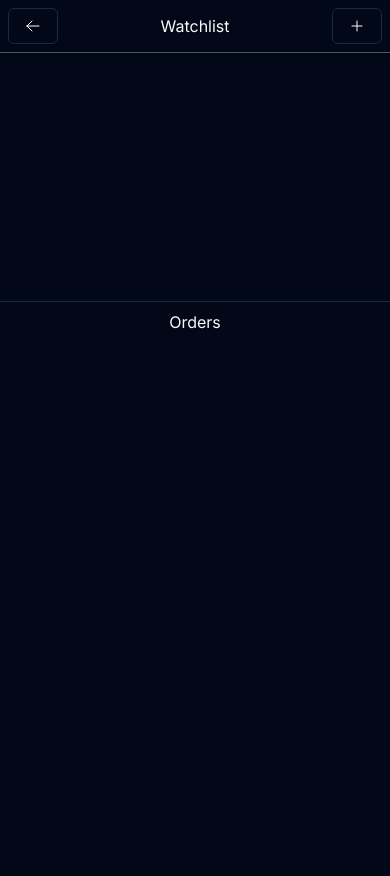
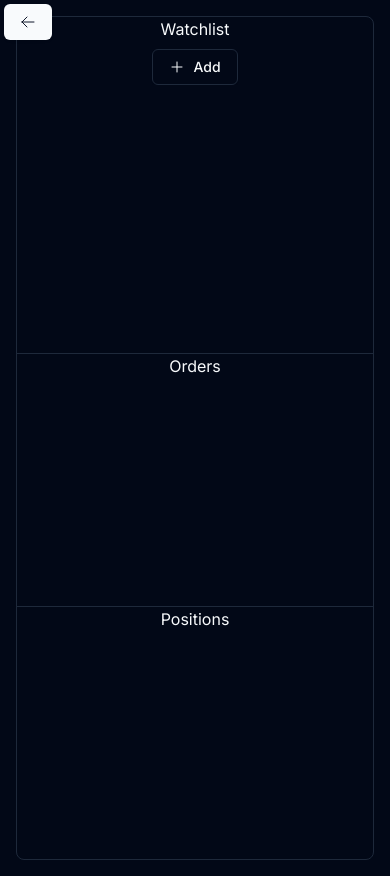
Before and after one commit to yogeshpatel23/algo-link, a Next.js app: page /terminal in a window 390 px wide. Before the commit the page ends 844 px from the top, so only its background shows below. Built offline with nearby package versions, Linux system fonts and the light colour scheme.

Commit message:
watchlist ui and Serch UX

```diff
--- a/package.json
+++ b/package.json
@@ -14,6 +14,7 @@
     "@radix-ui/react-dialog": "^1.0.5",
     "@radix-ui/react-icons": "^1.3.0",
     "@radix-ui/react-label": "^2.0.2",
+    "@radix-ui/react-scroll-area": "^1.0.5",
     "@radix-ui/react-select": "^2.0.0",
     "@radix-ui/react-separator": "^1.0.3",
     "@radix-ui/react-slot": "^1.0.2",
@@ -30,6 +31,7 @@
     "react-dom": "^18",
     "react-hook-form": "^7.49.3",
     "react-redux": "^9.1.0",
+    "react-resizable-panels": "^1.0.9",
     "tailwind-merge": "^2.2.0",
     "tailwindcss-animate": "^1.0.7",
     "vaul": "^0.8.9",
--- a/src/app/terminal/page.tsx
+++ b/src/app/terminal/page.tsx
@@ -2,6 +2,11 @@
 import { Order } from "@/components/Order";
 import Ticker from "@/components/Ticker";
 import { Button, buttonVariants } from "@/components/ui/button";
+import {
+  ResizableHandle,
+  ResizablePanel,
+  ResizablePanelGroup,
+} from "@/components/ui/resizable";
 import { Separator } from "@/components/ui/separator";
 import { useToast } from "@/components/ui/use-toast";
 
@@ -16,6 +21,7 @@ import {
 } from "@/store/orderSlice";
 import { updateScript } from "@/store/watchlistSlice";
 import { PlusIcon, ArrowLeftIcon } from "@heroicons/react/24/outline";
+import { ScrollArea } from "@/components/ui/scroll-area";
 import Link from "next/link";
 import { useEffect, useRef } from "react";
 import { useDispatch, useSelector } from "react-redux";
@@ -158,31 +164,53 @@ export default function Terminal() {
   }
 
   return (
-    <div className="min-h-screen">
-      <div className="flex justify-between items-center shadow-md p-2  dark:border-b dark:border-b-gray-600">
-        <Link href="/" className={buttonVariants({ variant: "outline" })}>
+    <div className="min-h-screen p-4">
+      <div className="fixed top-0 left-0 flex justify-between items-center p-1">
+        <Link href="/" className={buttonVariants()}>
           <ArrowLeftIcon className="w-4 h-4" />
         </Link>
-        <h2>Watchlist</h2>
+      </div>
+      <ResizablePanelGroup
+        direction="vertical"
+        className="min-h-svh rounded-lg border"
+      >
+        <ResizablePanel defaultSize={40}>
+          <div className="h-60">
+            <h2 className=" text-center">Watchlist</h2>
+            <ScrollArea>
+              <div>
+                {scripts.map((script) => (
+                  <Ticker key={script.token} vy={vy.current!} script={script} />
+                ))}
+
+                <div className="flex justify-center w-full mt-2">
                   <Link
                     href="/terminal/add"
                     className={buttonVariants({ variant: "outline" })}
                   >
-          <PlusIcon className="w-4 h-4" />
+                    <PlusIcon className="w-4 h-4 mr-2" /> Add
                   </Link>
                 </div>
-      <div className="h-60">
-        {scripts.map((script) => (
-          <Ticker key={script.token} vy={vy.current!} script={script} />
-        ))}
               </div>
-      <Separator className="my-2" />
+            </ScrollArea>
+          </div>
+        </ResizablePanel>
+        <ResizableHandle />
+        <ResizablePanel defaultSize={30}>
           <div>
             <h2 className="text-center">Orders</h2>
             {orderList.map((order) => (
               <Order key={order.norenordno} order={order} vy={vy.current!} />
             ))}
           </div>
+        </ResizablePanel>
+        <ResizableHandle />
+        <ResizablePanel defaultSize={30}>
+          <div>
+            <h2 className="text-center">Positions</h2>
+          </div>
+        </ResizablePanel>
+      </ResizablePanelGroup>
     </div>
   );
 }
--- a/src/components/Ticker.tsx
+++ b/src/components/Ticker.tsx
@@ -30,6 +30,8 @@ import {
 } from "./ui/form";
 import { VyApi } from "@/lib/VyApi";
 import { useToast } from "./ui/use-toast";
+import { useDispatch } from "react-redux";
+import { removeFromWatchlist } from "@/store/watchlistSlice";
 
 const Ticker = ({
   script,
@@ -40,6 +42,7 @@ const Ticker = ({
 }) => {
   const [open, setOpen] = useState(false);
   const { toast } = useToast();
+  const dispatch = useDispatch();
   const form = useForm<OrderType>({
     resolver: zodResolver(OrderShema),
     defaultValues: {
@@ -124,7 +127,12 @@ const Ticker = ({
                   S
                 </Button>
               </DrawerTrigger>
-              <XMarkIcon className="w-5 h-5 bg-gray-400 text-red-500 rounded-md p-0.5 cursor-pointer" />
+              <XMarkIcon
+                onClick={() => {
+                  dispatch(removeFromWatchlist(script.token));
+                }}
+                className="w-5 h-5 bg-gray-400 text-red-500 rounded-md p-0.5 cursor-pointer"
+              />
             </div>
           </div>
           <DrawerContent>
--- /dev/null
+++ b/src/components/ui/resizable.tsx
@@ -0,0 +1,45 @@
+"use client"
+
+import { DragHandleDots2Icon } from "@radix-ui/react-icons"
+import * as ResizablePrimitive from "react-resizable-panels"
+
+import { cn } from "@/lib/utils"
+
+const ResizablePanelGroup = ({
+  className,
+  ...props
+}: React.ComponentProps<typeof ResizablePrimitive.PanelGroup>) => (
+  <ResizablePrimitive.PanelGroup
+    className={cn(
+      "flex h-full w-full data-[panel-group-direction=vertical]:flex-col",
+      className
+    )}
+    {...props}
+  />
+)
+
+const ResizablePanel = ResizablePrimitive.Panel
+
+const ResizableHandle = ({
+  withHandle,
+  className,
+  ...props
+}: React.ComponentProps<typeof ResizablePrimitive.PanelResizeHandle> & {
+  withHandle?: boolean
+}) => (
+  <ResizablePrimitive.PanelResizeHandle
+    className={cn(
+      "relative flex w-px items-center justify-center bg-border after:absolute after:inset-y-0 after:left-1/2 after:w-1 after:-translate-x-1/2 focus-visible:outline-none focus-visible:ring-1 focus-visible:ring-ring focus-visible:ring-offset-1 data-[panel-group-direction=vertical]:h-px data-[panel-group-direction=vertical]:w-full data-[panel-group-direction=vertical]:after:left-0 data-[panel-group-direction=vertical]:after:h-1 data-[panel-group-direction=vertical]:after:w-full data-[panel-group-direction=vertical]:after:-translate-y-1/2 data-[panel-group-direction=vertical]:after:translate-x-0 [&[data-panel-group-direction=vertical]>div]:rotate-90",
+      className
+    )}
+    {...props}
+  >
+    {withHandle && (
+      <div className="z-10 flex h-4 w-3 items-center justify-center rounded-sm border bg-border">
+        <DragHandleDots2Icon className="h-2.5 w-2.5" />
+      </div>
+    )}
+  </ResizablePrimitive.PanelResizeHandle>
+)
+
+export { ResizablePanelGroup, ResizablePanel, ResizableHandle }
--- /dev/null
+++ b/src/components/ui/scroll-area.tsx
@@ -0,0 +1,48 @@
+"use client"
+
+import * as React from "react"
+import * as ScrollAreaPrimitive from "@radix-ui/react-scroll-area"
+
+import { cn } from "@/lib/utils"
+
+const ScrollArea = React.forwardRef<
+  React.ElementRef<typeof ScrollAreaPrimitive.Root>,
+  React.ComponentPropsWithoutRef<typeof ScrollAreaPrimitive.Root>
+>(({ className, children, ...props }, ref) => (
+  <ScrollAreaPrimitive.Root
+    ref={ref}
+    className={cn("relative overflow-hidden", className)}
+    {...props}
+  >
+    <ScrollAreaPrimitive.Viewport className="h-full w-full rounded-[inherit]">
+      {children}
+    </ScrollAreaPrimitive.Viewport>
+    <ScrollBar />
+    <ScrollAreaPrimitive.Corner />
+  </ScrollAreaPrimitive.Root>
+))
+ScrollArea.displayName = ScrollAreaPrimitive.Root.displayName
+
+const ScrollBar = React.forwardRef<
+  React.ElementRef<typeof ScrollAreaPrimitive.ScrollAreaScrollbar>,
+  React.ComponentPropsWithoutRef<typeof ScrollAreaPrimitive.ScrollAreaScrollbar>
+>(({ className, orientation = "vertical", ...props }, ref) => (
+  <ScrollAreaPrimitive.ScrollAreaScrollbar
+    ref={ref}
+    orientation={orientation}
+    className={cn(
+      "flex touch-none select-none transition-colors",
+      orientation === "vertical" &&
+        "h-full w-2.5 border-l border-l-transparent p-[1px]",
+      orientation === "horizontal" &&
+        "h-2.5 flex-col border-t border-t-transparent p-[1px]",
+      className
+    )}
+    {...props}
+  >
+    <ScrollAreaPrimitive.ScrollAreaThumb className="relative flex-1 rounded-full bg-border" />
+  </ScrollAreaPrimitive.ScrollAreaScrollbar>
+))
+ScrollBar.displayName = ScrollAreaPrimitive.ScrollAreaScrollbar.displayName
+
+export { ScrollArea, ScrollBar }
--- a/src/store/watchlistSlice.ts
+++ b/src/store/watchlistSlice.ts
@@ -16,6 +16,9 @@ const watchlistSlice = createSlice({
     addToWhatchlist: (state, action: PayloadAction<NFOScript | NSEScript>) => {
       state.scripts.push(action.payload);
     },
+    removeFromWatchlist: (state, action: PayloadAction<string>) => {
+      state.scripts = state.scripts.filter((s) => s.token !== action.payload);
+    },
     updateScript: (state, action) => {
       let s = state.scripts.find((s) => s.token === action.payload.token);
       if (s) {
@@ -30,6 +33,7 @@ const watchlistSlice = createSlice({
   },
 });
 
-export const { addToWhatchlist, updateScript } = watchlistSlice.actions;
+export const { addToWhatchlist, removeFromWatchlist, updateScript } =
+  watchlistSlice.actions;
 
 export default watchlistSlice.reducer;
```
Also changed, not shown: src/app/terminal/add/page.tsx (+43 -10 lines), 1 other file (tests, documents, lock files or other folders). Lines whose indentation alone changed are shown as unchanged.
